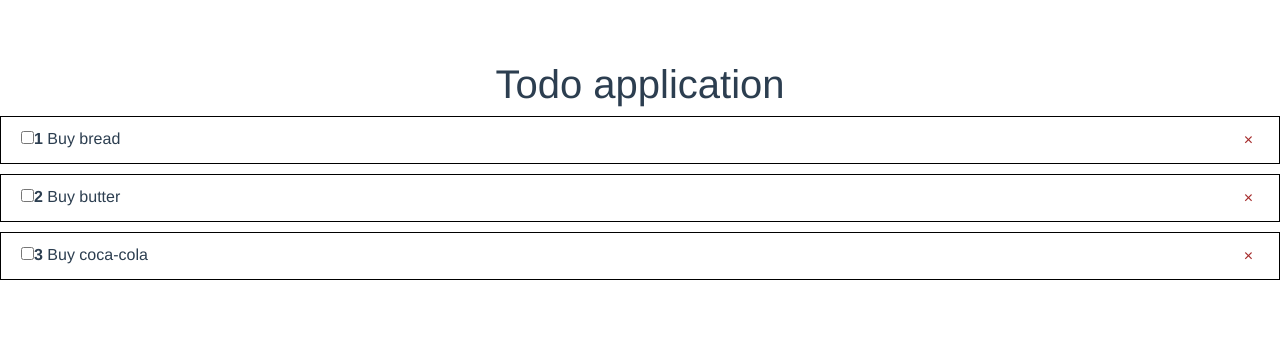
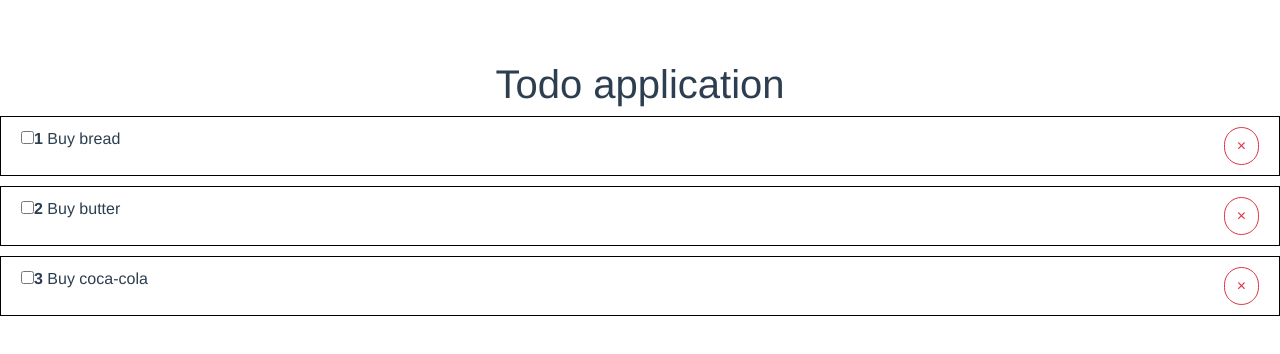
Before and after one commit to RavilBoyukzade/todo-list, a Vue app: page / in a window 1280 px wide. Shown: the top 354 px of the page. Built offline with nearby package versions, Linux system fonts and the light colour scheme.

Commit message:
TodoItem delete button style add

```diff
--- a/src/components/TodoItem.vue
+++ b/src/components/TodoItem.vue
@@ -6,7 +6,7 @@
            <strong>{{todo.id}}</strong>
            {{todo.title}}
        </span>
-       <button>&times;</button>
+       <button class="btn-delete">&times;</button>
     </li>
   </div>
 </template>
@@ -30,11 +30,26 @@ export default {
     margin-bottom: 10px;
     padding: 10px 20px;
   }
-  button{
-    color: brown;
-    border-radius: 30px;
-    border:white;
-    background-color: white;
+.btn-delete{
+    color: #dc3545;
+    background-color: transparent;
+    background-image: none;
+    border-color: #dc3545;
+    display: inline-block;
+    font-weight: 400;
+    text-align: center;
+    white-space: nowrap;
+    vertical-align: middle;
+    user-select: none;
+    border: 1px solid ;
+    padding: 0.375rem 0.75rem;
+    font-size: 1rem;
+    line-height: 1.5;
+    border-radius: 50px;
+  }
+  .btn-delete:hover{
+    background-color: #dc3545;
+    color:#fff;
   }
 
 </style>
```
